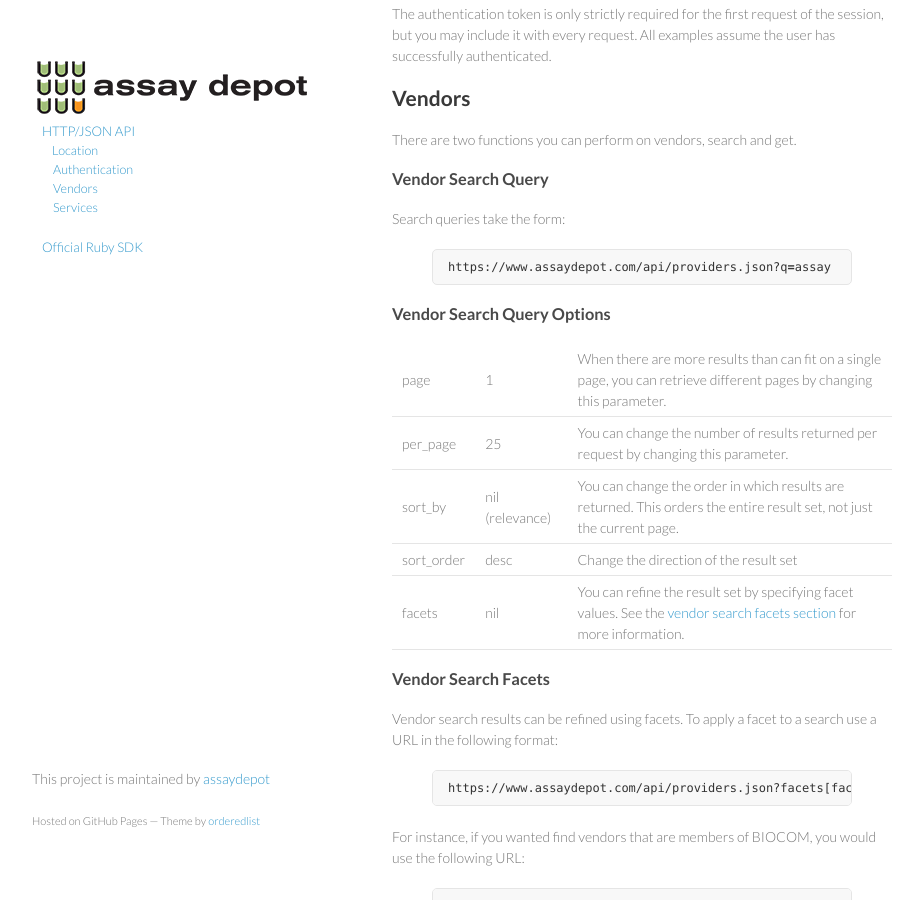
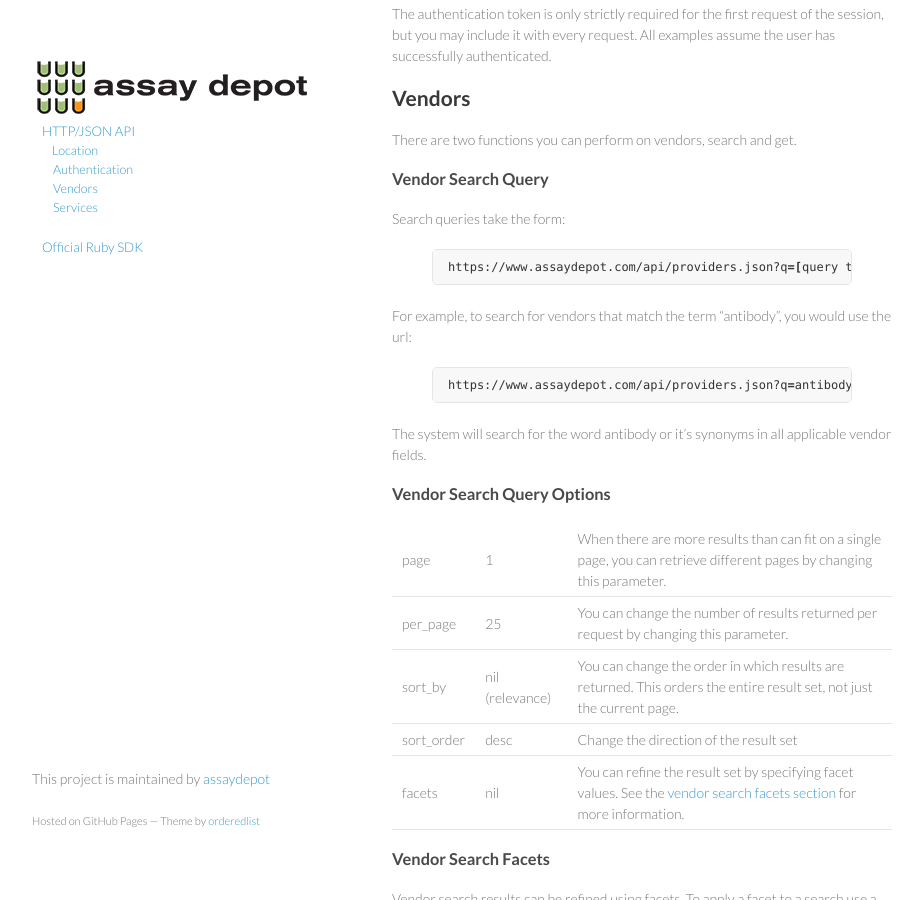
Before and after one commit to assaydepot/api, a Jekyll site: the page built from _posts/2012-06-17-json.markdown, in a window 1280 px wide and 900 px high, scrolled down 788 px. Shown: the whole window, without its empty margins (178-1101 px from the left). Built offline with Jekyll 4.4.1, drawn with Linux system fonts in a browser that asks for light colours; Markdown is read by kramdown in place of the engine named in the settings; some of the changed text lies outside the part shown.

Commit message:
Made the query examples more clear

```diff
--- a/_posts/2012-06-17-json.markdown
+++ b/_posts/2012-06-17-json.markdown
@@ -43,8 +43,17 @@
 Search queries take the form:
 
 {% highlight bash %}
-https://www.assaydepot.com/api/providers.json?q=assay
+https://www.assaydepot.com/api/providers.json?q=[query term]
 {% endhighlight %}
+
+For example, to search for vendors that match the term "antibody", you would use the url:
+
+{% highlight bash %}
+https://www.assaydepot.com/api/providers.json?q=antibody
+{% endhighlight %}
+
+The system will search for the word antibody or it's synonyms in all applicable vendor fields.
+
 
 <h3 id="vendor-search-options">Vendor Search Query Options</h3>
 <table>
@@ -275,8 +284,16 @@
 Search queries take the form:
 
 {% highlight bash %}
-https://www.assaydepot.com/api/wares.json?q=assay
+https://www.assaydepot.com/api/wares.json?q=[query terms]
 {% endhighlight %}
+
+For example, to search for services that match the term "peptide", you would use the url:
+
+{% highlight bash %}
+https://www.assaydepot.com/api/wares.json?q=peptide
+{% endhighlight %}
+
+The system will search for the word antibody or it's synonyms in all applicable service fields.
 
 <h3 id="service-search-options">Service Search Query Options</h3>
 <table>
```
